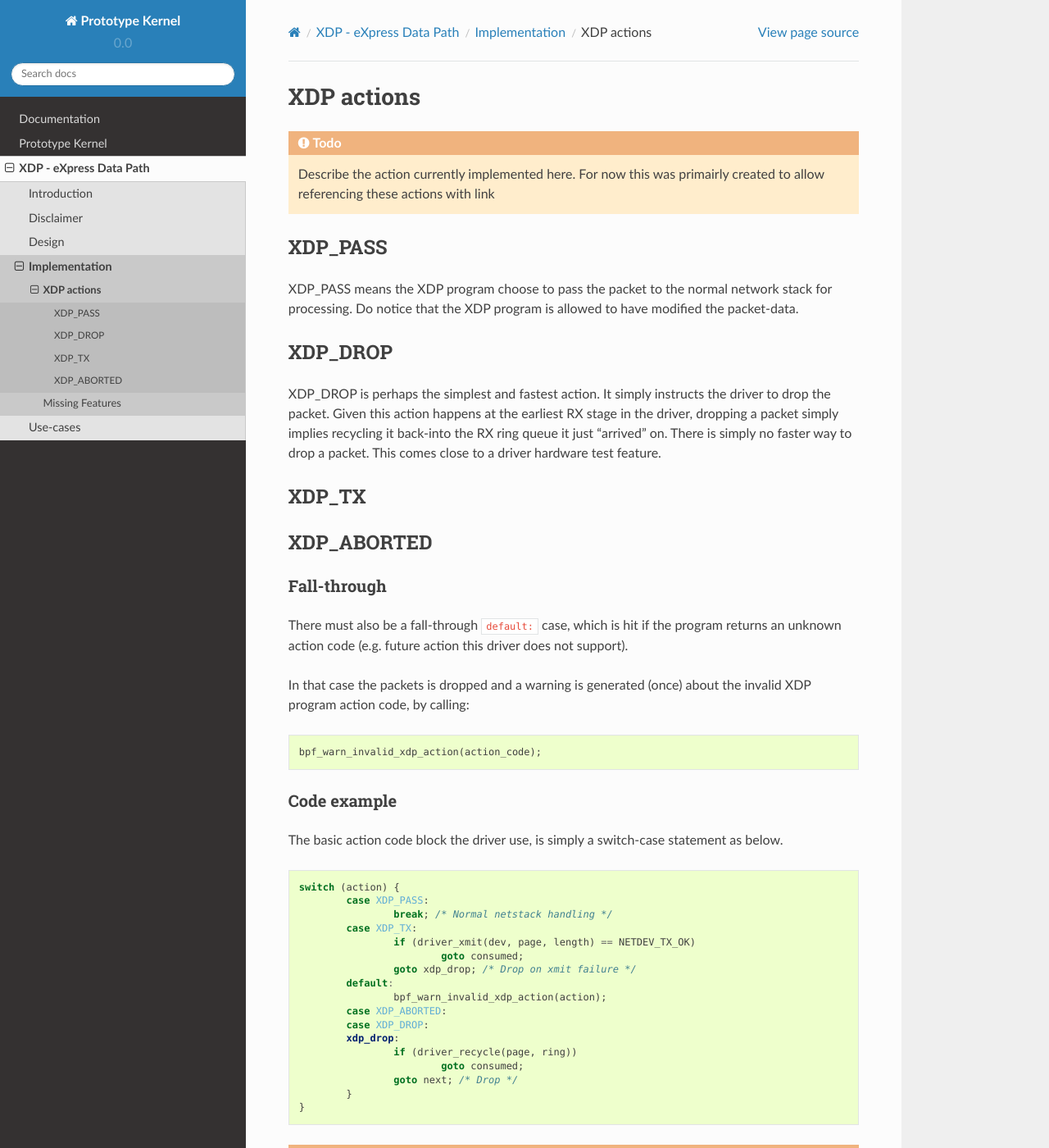
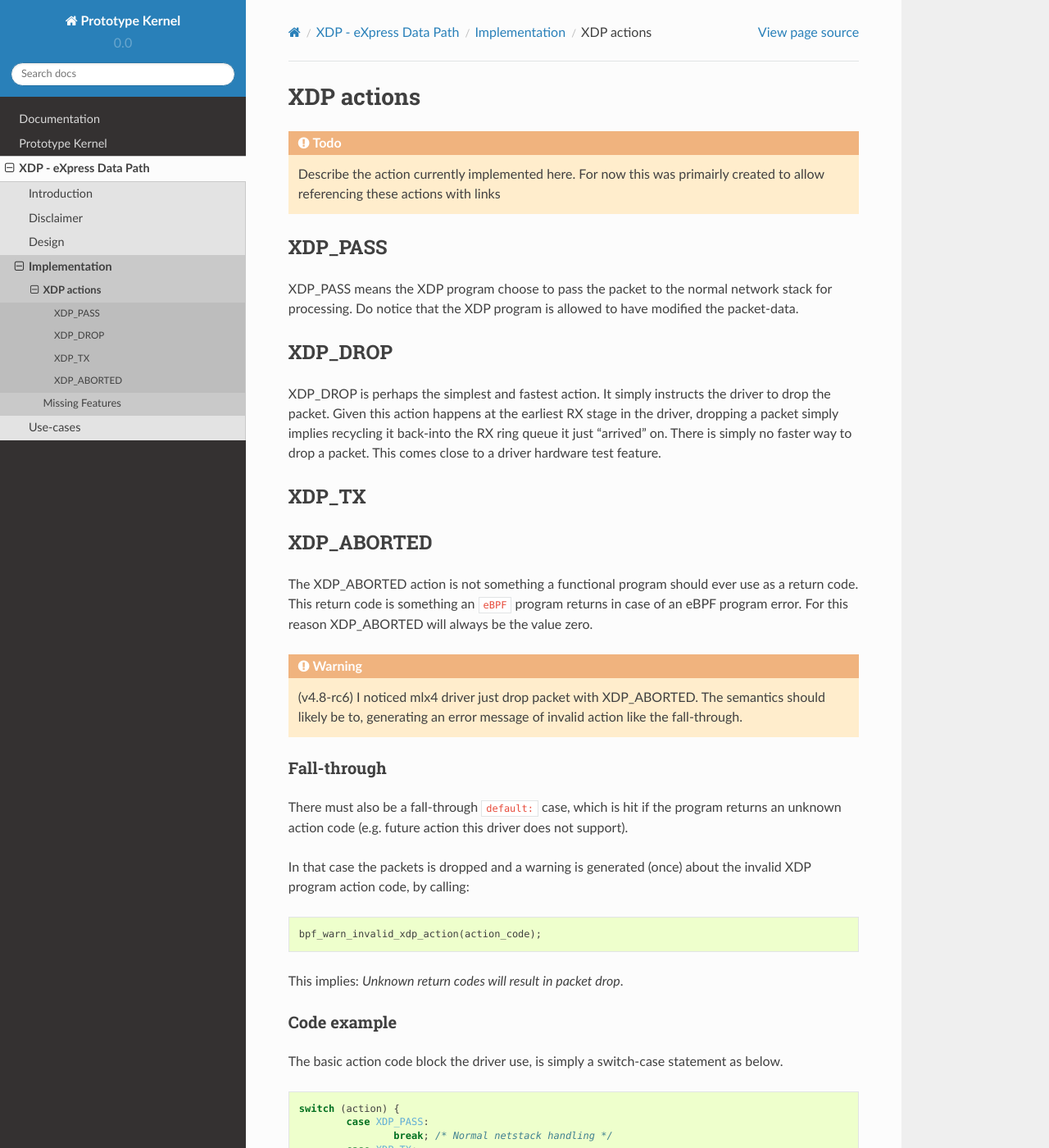
Before and after one commit to netoptimizer/prototype-kernel, a Sphinx documentation site: the page built from kernel/Documentation/networking/XDP/implementation/xdp_actions.rst, in a window 1280 px wide and 1400 px high. Shown: the whole window at 82% size. Built offline with Sphinx 7.4.7 and the Read the Docs theme 2.0.0, drawn with Linux system fonts in a browser that asks for light colours.

Commit message:
docs: XDP improving actions description
Signed-off-by: Jesper Dangaard Brouer <brouer@redhat.com>

```diff
--- a/kernel/Documentation/networking/XDP/implementation/xdp_actions.rst
+++ b/kernel/Documentation/networking/XDP/implementation/xdp_actions.rst
@@ -10,7 +10,7 @@ XDP actions
 
 .. TODO:: Describe the action currently implemented here. For now this
           was primairly created to allow referencing these actions
-          with link
+          with links
 
 .. _XDP_PASS:
 
@@ -46,7 +46,15 @@ XDP_TX
 XDP_ABORTED
 ===========
 
-.. (ebpf program error case)
+The XDP_ABORTED action is not something a functional program should
+ever use as a return code.  This return code is something an ``eBPF``
+program returns in case of an eBPF program error.  For this reason
+XDP_ABORTED will always be the value zero.
+
+.. warning :: (v4.8-rc6)
+   I noticed mlx4 driver just drop packet with XDP_ABORTED.  The
+   semantics should likely be to, generating an error message of
+   invalid action like the fall-through.
 
 Fall-through
 ------------
@@ -59,6 +67,8 @@ In that case the packets is dropped and a warning is generated (once)
 about the invalid XDP program action code, by calling::
 
  bpf_warn_invalid_xdp_action(action_code);
+
+This implies: *Unknown return codes will result in packet drop*.
 
 
 Code example
@@ -77,10 +87,10 @@ statement as below.
 				goto consumed;
 			goto xdp_drop; /* Drop on xmit failure */
 		default:
+		case XDP_ABORTED:
 			bpf_warn_invalid_xdp_action(action);
-		case XDP_ABORTED:
 		case XDP_DROP:
-		xdp_drop:
+	xdp_drop:
 			if (driver_recycle(page, ring))
 				goto consumed;
 			goto next; /* Drop */
```
